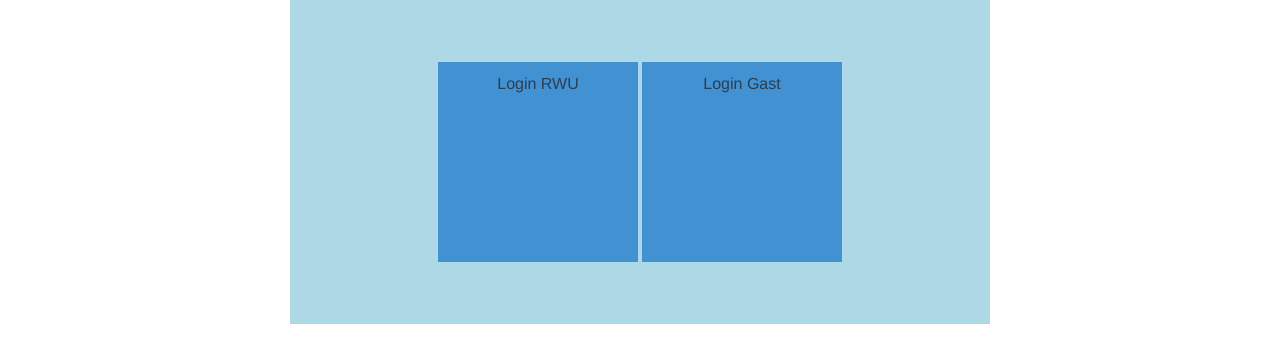
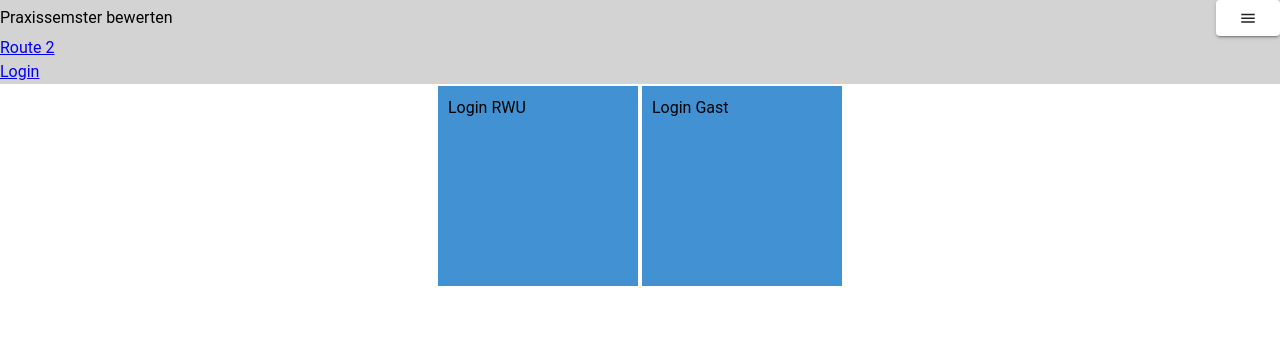
Before and after one commit to DavidDamke/praxisBewertungWebApp, a Vue app: page /login in a window 1280 px wide. Shown: the top 362 px of the page. Built offline with nearby package versions, Linux system fonts and the light colour scheme.

Commit message:
build example navigation bar

```diff
--- a/src/App.vue
+++ b/src/App.vue
@@ -1,7 +1,8 @@
 <template>
   <div>
     <!-- <h1>Professor Rating App</h1> -->
-        <router-view></router-view>
+    <nav-main-page></nav-main-page>
+    <router-view></router-view>
     <!-- <login></login>
     <AddEntry id="addEntry" @entryAdded="addEntry"></AddEntry>
     <ListEntries
@@ -21,11 +22,12 @@ import AddEntry from "./components/AddEntry.vue";
 import ListEntries from "./components/ListEntries.vue";
 import axios from "axios";
 import Login from './components/login.vue';
+import NavMainPage from './components/NavMainPage.vue';
 
 export default {
   name: "App",
   components: {
-    AddEntry,
+    NavMainPage
    // ListEntries,
     // Login
   },
@@ -70,20 +72,5 @@ export default {
 </script>
 
 <style>
-#app {
-  font-family: Avenir, Helvetica, Arial, sans-serif;
-  -webkit-font-smoothing: antialiased;
-  -moz-osx-font-smoothing: grayscale;
-  text-align: center;
-  color: #2c3e50;
-  padding: 60px;
-  width: 700px;
-  margin-left: auto;
-  margin-right: auto;
-  background-color: lightblue;
-}
-#addEntry,
-h1 {
-  margin-bottom: 40px;
-}
+
 </style>
--- /dev/null
+++ b/src/components/NavMainPage.vue
@@ -0,0 +1,48 @@
+<template>
+  <div>
+    <div class="navHeader">
+    <p>Praxissemster bewerten</p>
+
+    <v-btn @click="toggleMenu"><v-icon>mdi-menu</v-icon></v-btn>
+    </div>
+    <div v-if="menuVisible" class="navMenu">
+      <router-link to="/route1">Route 2</router-link>
+      <router-link to="/route2">Login</router-link>
+    </div>
+  </div>
+</template>
+
+<script>
+export default {
+  data() {
+    return {
+        menuVisible : true
+    };
+  },
+  methods: {
+    toggleMenu() {
+      this.menuVisible = !this.menuVisible;
+    }
+  }
+
+}
+</script>
+
+<style scoped>
+  div{
+    height: auto;
+    background-color: lightgray;
+
+  }
+.navHeader{
+    display: flex;
+    justify-content: space-between;
+    align-items: center;
+  }
+  .navMenu{
+    display: flex;
+    flex-direction: column;
+  }
+
+
+</style>
```
